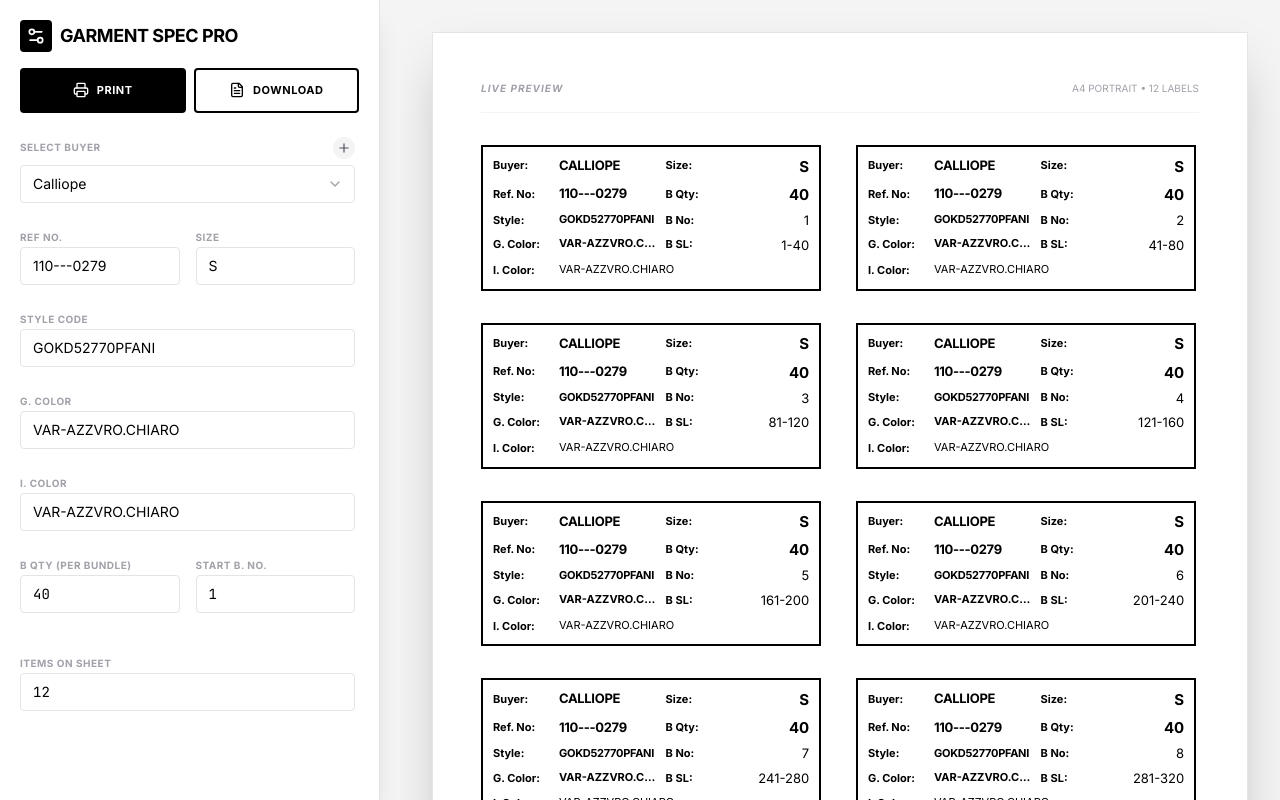
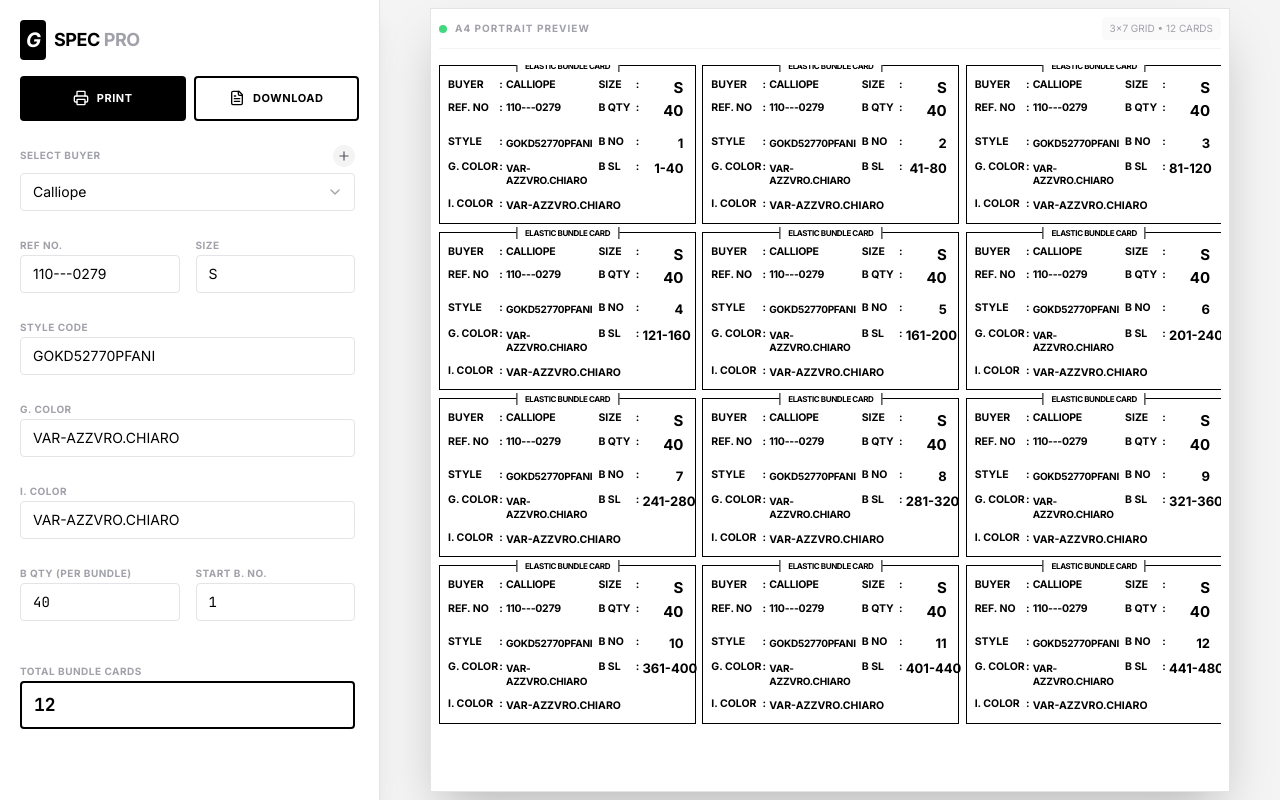
Before and after one commit to mdsumonalicse/WS, a React (Vite) app: page / in a window 1280 px wide. Built offline with nearby package versions, Linux system fonts and the light colour scheme.

Commit message:
feat: Adjust label layout for A4 printing
Increase the number of labels per sheet to 21 and modify the grid layout within the `ProductionCard` component. This change optimizes label density on A4 paper and refines the visual presentation of individual garment labels.

```diff
--- a/src/App.tsx
+++ b/src/App.tsx
@@ -157,7 +157,7 @@ export default function App() {
   const renderPages = () => {
     const totalToGenerate = labelCount;
     // 12 labels per sheet (2 cols x 6 rows) fits well on A4
-    const itemsPerSheet = 12;
+    const itemsPerSheet = 21;
 
     const pages = [];
 
@@ -182,8 +182,8 @@ export default function App() {
     }
 
     return pages.map((page, pageIdx) => (
-      <div key={pageIdx} className="page-container mb-24 last:mb-0 print:mb-0 print:break-after-page">
-        <div className="grid-container grid grid-cols-1 md:grid-cols-2 gap-x-8 gap-y-8 print:gap-x-4 print:gap-y-6">
+      <div key={pageIdx} className="page-container mb-12 last:mb-0 print:mb-0 print:m-0 print:p-0 print:break-after-page overflow-hidden bg-white">
+        <div className="grid grid-cols-3 gap-2 print:gap-1 w-fit mx-auto">
           {page.map((labelData, labelIdx) => (
             <ProductionCard key={labelIdx} data={labelData} />
           ))}
@@ -197,12 +197,10 @@ export default function App() {
   return (
     <div className="flex flex-col lg:flex-row min-h-screen bg-zinc-100">
       {/* Sidebar: Inputs */}
-      <div className="w-full lg:w-[380px] bg-white border-r border-zinc-200 p-5 lg:h-screen lg:fixed lg:top-0 lg:left-0 no-print flex flex-col shadow-xl z-20">
+      <div className="w-full lg:w-[380px] bg-white border-r border-zinc-200 p-5 lg:h-screen lg:fixed lg:top-0 lg:left-0 no-print flex flex-col shadow-xl z-20 font-sans">
         <div className="flex items-center gap-2 mb-4 shrink-0">
-          <div className="bg-black p-1.5 rounded text-white">
-            <Settings2 size={20} />
-          </div>
-          <h1 className="font-bold text-lg tracking-tight uppercase">Garment Spec Pro</h1>
+          <div className="bg-black p-1.5 rounded text-white font-black text-xl italic tracking-tighter">G</div>
+          <h1 className="font-black text-lg tracking-tight uppercase">Spec <span className="text-zinc-400">Pro</span></h1>
         </div>
 
         {/* Action Buttons at Top */}
@@ -231,6 +229,7 @@ export default function App() {
         </div>
 
         <div className="flex-1 overflow-y-auto space-y-5 pr-1 custom-scrollbar">
+          {/* ... inputs ... */}
           <div className="space-y-1.5 relative">
             <div className="flex items-center justify-between">
               <label className="text-[10px] font-bold uppercase text-zinc-400 tracking-wider">Select Buyer</label>
@@ -298,7 +297,7 @@ export default function App() {
                 name="size"
                 value={specData.size}
                 onChange={handleInputChange}
-                className="w-full px-3 py-2 border border-zinc-200 rounded focus:border-black focus:ring-0 transition-all text-sm font-medium"
+                className="w-full px-3 py-2 border border-zinc-200 rounded focus:border-black focus:ring-0 transition-all text-sm font-medium font-bold"
               />
             </div>
           </div>
@@ -341,7 +340,7 @@ export default function App() {
                 type="number"
                 value={specData.bQty}
                 onChange={handleInputChange}
-                className="w-full px-3 py-2 border border-zinc-200 rounded focus:border-black focus:ring-0 transition-all text-sm font-medium font-mono"
+                className="w-full px-3 py-2 border border-zinc-200 rounded focus:border-black focus:ring-0 transition-all text-sm font-medium font-mono font-bold"
               />
             </div>
             <div className="space-y-1.5">
@@ -351,7 +350,7 @@ export default function App() {
                 type="number"
                 value={specData.bNo}
                 onChange={handleInputChange}
-                className="w-full px-3 py-2 border border-zinc-200 rounded focus:border-black focus:ring-0 transition-all text-sm font-medium font-mono"
+                className="w-full px-3 py-2 border border-zinc-200 rounded focus:border-black focus:ring-0 transition-all text-sm font-medium font-mono font-bold"
               />
             </div>
           </div>
@@ -359,14 +358,14 @@ export default function App() {
           <div className="space-y-1.5 pt-4">
             <div className="grid grid-cols-1 gap-4">
               <div className="space-y-1.5">
-                <label className="text-[10px] font-bold uppercase text-zinc-400 tracking-wider">Items on Sheet</label>
+                <label className="text-[10px] font-bold uppercase text-zinc-400 tracking-wider text-black">Total Bundle Cards</label>
                 <input
                   type="number"
                   min="1"
                   max="200"
                   value={labelCount}
                   onChange={(e) => setLabelCount(Math.min(200, Math.max(1, parseInt(e.target.value) || 1)))}
-                  className="w-full px-3 py-2 border border-zinc-200 rounded focus:border-black focus:ring-0 transition-all text-sm font-medium font-mono"
+                  className="w-full px-3 py-2 border-2 border-black rounded focus:ring-0 transition-all text-lg font-black font-mono"
                 />
               </div>
             </div>
@@ -375,20 +374,21 @@ export default function App() {
       </div>
 
       {/* Main Content: Preview */}
-      <div className="flex-1 bg-zinc-100 p-8 lg:h-screen lg:overflow-y-auto preview-scroll relative lg:ml-[400px]">
-        <div className="max-w-[1000px] mx-auto bg-white p-12 shadow-2xl border border-zinc-200 min-h-full print-area">
-          <div className="flex items-center justify-between mb-8 pb-4 border-b border-zinc-100 no-print">
+      <div className="flex-1 bg-zinc-100 p-2 lg:h-screen lg:overflow-y-auto preview-scroll relative lg:ml-[380px]">
+        <div className="max-w-[800px] mx-auto bg-white p-2 shadow-2xl border border-zinc-200 min-h-full print-area print:p-0 print:shadow-none print:border-none">
+          <div className="flex items-center justify-between mb-4 pb-2 border-b border-zinc-100 no-print">
             <div className="flex items-center gap-2 text-zinc-400">
-              <span className="text-[10px] font-bold uppercase tracking-widest italic">Live Preview</span>
+              <div className="w-2 h-2 rounded-full bg-green-500 animate-pulse" />
+              <span className="text-[10px] font-bold uppercase tracking-widest">A4 Portrait Preview</span>
             </div>
-            <div className="text-[10px] text-zinc-400 font-medium">
-              A4 PORTRAIT • {labelCount} LABELS
+            <div className="text-[10px] text-zinc-400 font-medium bg-zinc-50 px-2 py-1 rounded">
+              3x7 GRID • {labelCount} CARDS
             </div>
           </div>
 
           <motion.div
-            initial={{ opacity: 0, y: 10 }}
-            animate={{ opacity: 1, y: 0 }}
+            initial={{ opacity: 0 }}
+            animate={{ opacity: 1 }}
             key={JSON.stringify(specData) + labelCount}
           >
             {renderPages()}
--- a/src/components/ProductionCard.tsx
+++ b/src/components/ProductionCard.tsx
@@ -8,35 +8,47 @@ interface ProductionCardProps {
 
 export const ProductionCard: React.FC<ProductionCardProps> = ({ data, className = '' }) => {
   return (
-    <div className={`inline-block border-2 border-black p-2.5 bg-white font-sans text-black leading-tight ${className}`} id="production-card" style={{ width: '90mm' }}>
-      <div className="grid grid-cols-[60px_1fr_45px_1fr] gap-x-1.5 gap-y-2.5 items-center">
+    <div className={`relative border border-black p-2 pt-3.5 bg-white font-sans text-black leading-none ${className}`} id="production-card" style={{ width: '68mm', height: '42mm', boxSizing: 'border-box' }}>
+      <div className="absolute top-0 left-1/2 -translate-x-1/2 -translate-y-1/2 bg-white px-2 text-[8px] font-black uppercase tracking-tighter border-x border-black whitespace-nowrap leading-none py-0.5">
+        Elastic Bundle Card
+      </div>
+      <div className="grid grid-cols-[48px_6px_1fr_38px_6px_45px] gap-x-0.5 gap-y-1.5 items-start h-full pr-0.5">
         {/* Row 1 */}
-        <div className="font-bold text-[11px] whitespace-nowrap">Buyer:</div>
-        <div className="uppercase tracking-tight font-semibold self-end pb-0.5 truncate text-[13px]">{data.buyer}</div>
-        <div className="font-bold text-[11px] pl-1 whitespace-nowrap">Size:</div>
-        <div className="font-bold text-[15px] text-right leading-none">{data.size}</div>
+        <div className="font-bold text-[10.5px] whitespace-nowrap uppercase">Buyer</div>
+        <div className="text-[10.5px] font-black text-center">:</div>
+        <div className="uppercase tracking-tight font-black truncate text-[10.5px] pb-0.5">{data.buyer}</div>
+        <div className="font-bold text-[10.5px] pl-1 whitespace-nowrap uppercase">Size</div>
+        <div className="text-[10.5px] font-black text-center">:</div>
+        <div className="font-black text-[15px] text-right leading-none pr-1">{data.size}</div>
 
         {/* Row 2 */}
-        <div className="font-bold text-[11px] whitespace-nowrap">Ref. No:</div>
-        <div className="uppercase tracking-tight font-semibold self-end pb-0.5 truncate text-[13px]">{data.refNo}</div>
-        <div className="font-bold text-[11px] pl-1 whitespace-nowrap">B Qty:</div>
-        <div className="font-bold text-[15px] text-right leading-none">{data.bQty}</div>
+        <div className="font-bold text-[10.5px] whitespace-nowrap uppercase">Ref. No</div>
+        <div className="text-[10.5px] font-black text-center">:</div>
+        <div className="uppercase tracking-tight font-black truncate text-[10.5px] pb-0.5">{data.refNo}</div>
+        <div className="font-bold text-[10.5px] pl-1 whitespace-nowrap uppercase">B Qty</div>
+        <div className="text-[10.5px] font-black text-center">:</div>
+        <div className="font-black text-[15px] text-right leading-none pr-1">{data.bQty}</div>
 
         {/* Row 3 */}
-        <div className="font-bold text-[11px] whitespace-nowrap">Style:</div>
-        <div className="uppercase tracking-tight font-semibold text-[11px] self-end pb-0.5 truncate leading-none">{data.style}</div>
-        <div className="font-bold text-[11px] pl-1 whitespace-nowrap">B No:</div>
-        <div className="font-medium text-right text-[13px] leading-none">{data.bNo}</div>
+        <div className="font-bold text-[10.5px] whitespace-nowrap uppercase mt-2.5">Style</div>
+        <div className="text-[10.5px] font-black text-center mt-2.5">:</div>
+        <div className="uppercase tracking-tight font-black text-[10px] break-words leading-tight mt-2.5">{data.style}</div>
+        <div className="font-bold text-[10.5px] pl-1 whitespace-nowrap uppercase mt-2.5">B No</div>
+        <div className="text-[10.5px] font-black text-center mt-2.5">:</div>
+        <div className="font-black text-right text-[13px] leading-none mt-2.5 pr-1">{data.bNo}</div>
 
         {/* Row 4 */}
-        <div className="font-bold text-[11px] whitespace-nowrap">G. Color:</div>
-        <div className="uppercase text-[11px] font-semibold self-end pb-0.5 truncate">{data.gColour}</div>
-        <div className="font-bold text-[11px] pl-1 whitespace-nowrap">B SL:</div>
-        <div className="font-medium text-right whitespace-nowrap text-[13px] leading-none">{data.bSl}</div>
+        <div className="font-bold text-[10.5px] whitespace-nowrap uppercase mt-1">G. Color</div>
+        <div className="text-[10.5px] font-black text-center mt-1">:</div>
+        <div className="uppercase tracking-tight font-black text-[10px] break-words leading-tight mt-1">{data.gColour}</div>
+        <div className="font-bold text-[10.5px] pl-1 whitespace-nowrap uppercase mt-1">B SL</div>
+        <div className="text-[10.5px] font-black text-center mt-1">:</div>
+        <div className="font-black text-right whitespace-nowrap text-[13px] leading-none mt-1 pr-1">{data.bSl}</div>
 
         {/* Row 5 */}
-        <div className="font-bold text-[11px] whitespace-nowrap">I. Color:</div>
-        <div className="uppercase text-[11px] font-medium col-span-3 self-end pb-0.5 truncate">{data.iColour}</div>
+        <div className="font-bold text-[10.5px] whitespace-nowrap uppercase mt-1">I. Color</div>
+        <div className="text-[10.5px] font-black mt-1 text-center">:</div>
+        <div className="uppercase text-[10.5px] font-bold col-span-4 break-words leading-tight mt-1">{data.iColour}</div>
       </div>
     </div>
   );
```
